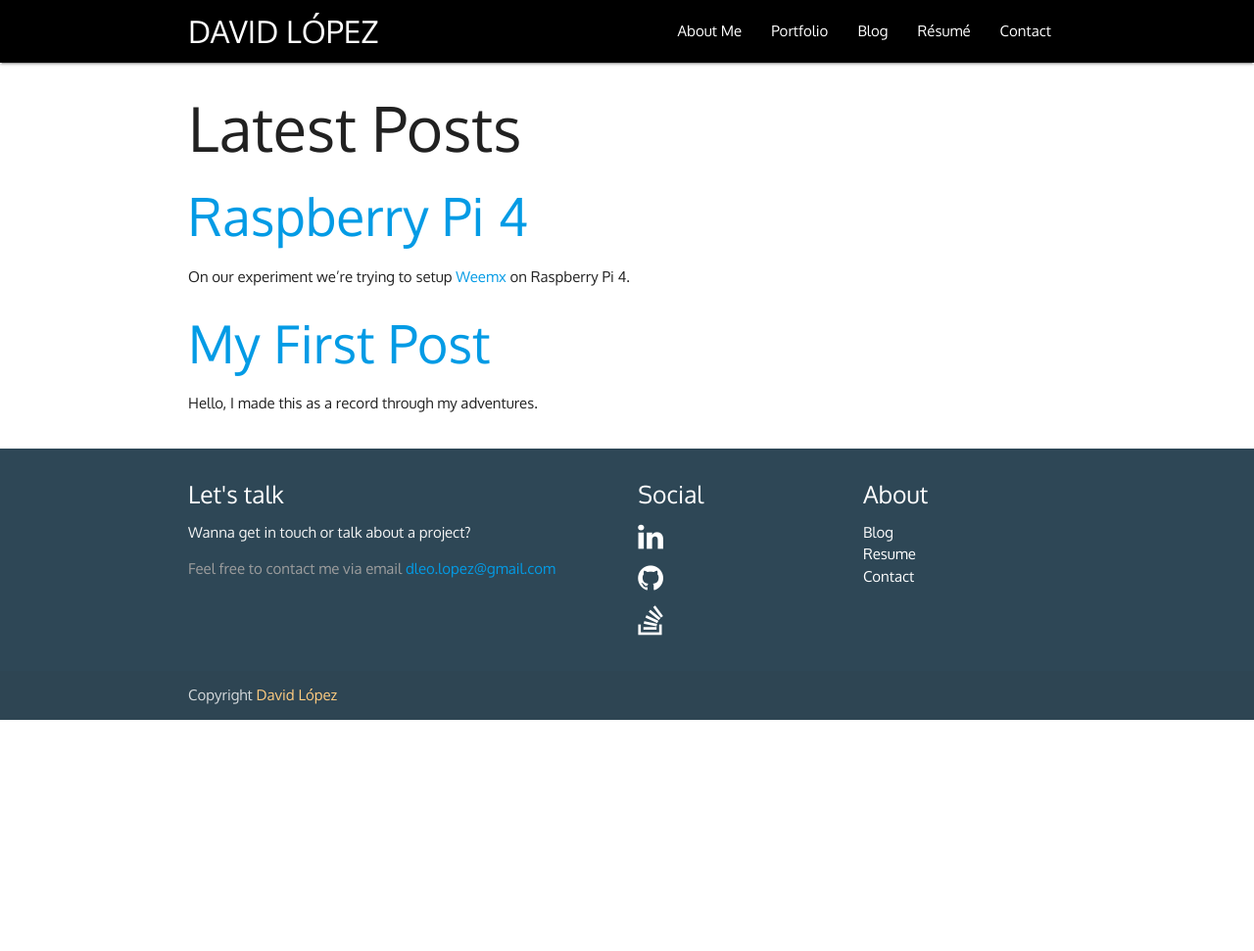
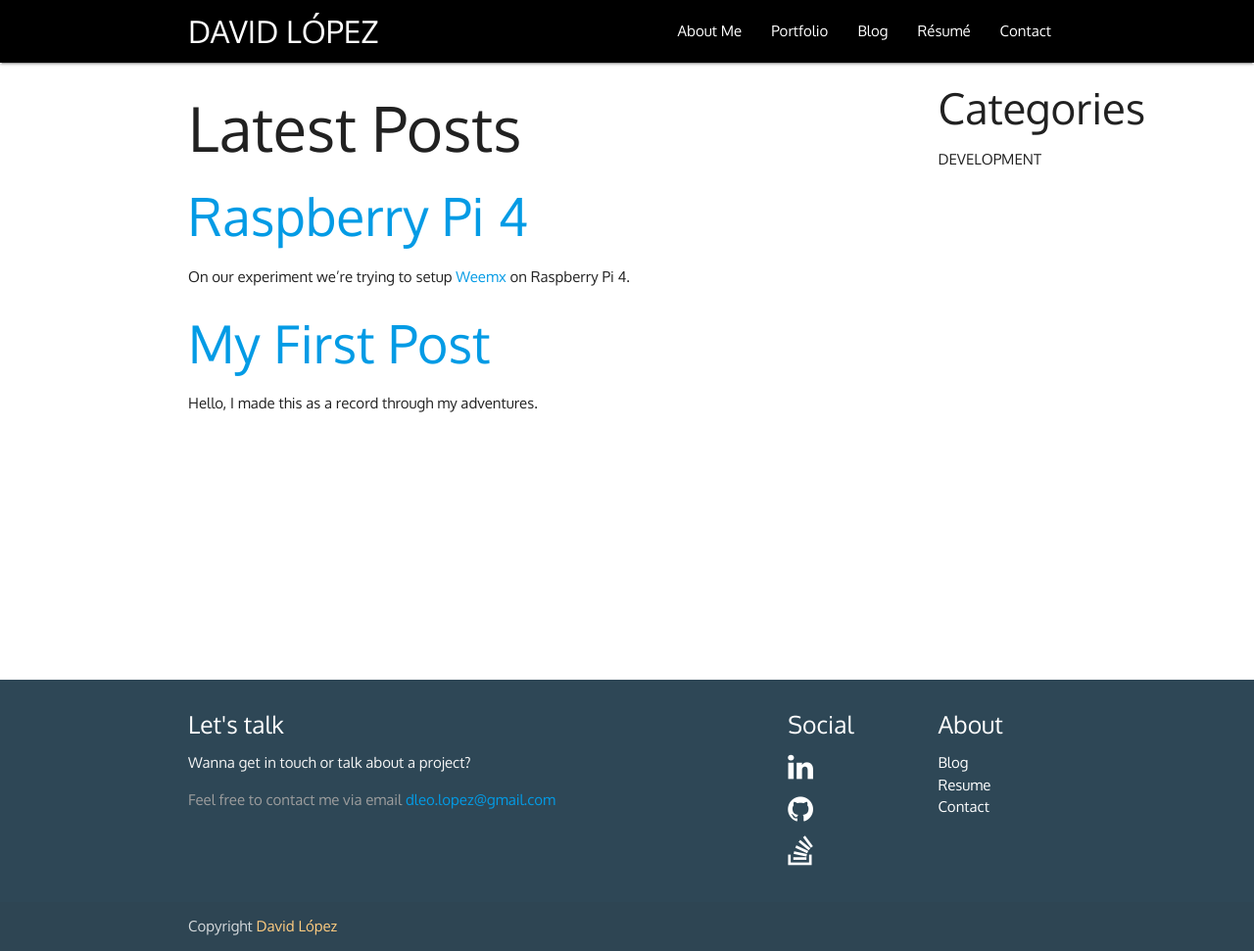
Before and after one commit to dleo/dleo.github.io, a Jekyll site: the page built from blog.html, in a window 1280 px wide. Shown: the whole page at 98% size. Built offline with Jekyll 4.4.1, drawn with Linux system fonts in a browser that asks for light colours; before the commit the page ends 900 px from its top, so only the background shows below that.

Commit message:
Added new background on front
* Added categories list panel
* Fixed minor changes for CSS on big monitors.

```diff
--- a/_layouts/default.html
+++ b/_layouts/default.html
@@ -7,12 +7,12 @@
     <footer class="page-footer blue-grey">
     <div class="container">
       <div class="row">
-        <div class="col l6 s12">
+        <div class="col l8 m6 s12">
           <h5 class="white-text">Let's talk</h5>
           <p class="grey-text text-lighten-4">Wanna get in touch or talk about a project?</p>
           <p class="grey-text">Feel free to contact me via email <a href="mailto:dleo.lopez@gmail.com">dleo.lopez@gmail.com</a></p>
         </div>
-        <div class="col l3 s12">
+        <div class="col l2 m3 s12">
           <h5 class="white-text">Social</h5>
           <ul class="footer-social">
             <li><a class="white-text" href="{{ site.in_profile }}"><i class="fa fa-linkedin fa-2x" aria-hidden="true"></i></li>
@@ -20,7 +20,7 @@
             <li><a class="white-text" href="{{ site.stackoverflow_profile }}"><i class="fa fa-stack-overflow fa-2x" aria-hidden="true"></i></a></li>
           </ul>
         </div>
-        <div class="col l3 s12">
+        <div class="col l2 m3 s12">
           <h5 class="white-text">About</h5>
           <ul>
             <li><a class="white-text" href="/blog.html">Blog</a></li>
--- a/blog.html
+++ b/blog.html
@@ -3,9 +3,9 @@ layout: default
 title: Blog
 ---
 {% include navbar.html %}
-<div class="container">
+<div class="container blog">
     <div class="row">
-      <div class="col">
+      <div class="col s12 m8 l10">
         <h1>Latest Posts</h1>
 
         <ul>
@@ -17,5 +17,20 @@ title: Blog
           {% endfor %}
         </ul>
       </div>
+      <div class="col s12 m4 l2">
+        <h3>Categories</h3>
+        <ul>
+          {% for category in site.categories %}
+            <div class="archive-group">
+              <li>
+                  {% capture category_name %}{{ category | first }}{% endcapture %}
+                  <div id="#{{ category_name | slugize }}"></div>
+                  <p>{{ category_name | upcase }}</p>
+              </li>
+
+            </div>
+          {% endfor %}
+        </ul>
+      </div>
     </div>
   </div>
--- a/css/main.scss
+++ b/css/main.scss
@@ -46,7 +46,9 @@ $on-laptop:        800px;
 }
 
 .skills {
-    background-image: url("../assets/bg2.jpg");
+    background-image: url("../assets/bg3.jpg");
+    background-repeat: no-repeat;
+    background-size: cover;
 }
 
 .text-shadow {
@@ -160,3 +162,8 @@ footer.page-footer {
     width: 100%;
     height: auto;
 }
+
+// Blog Section
+.blog {
+    min-height: 70vh;
+}
```
Also changed, not shown: assets/bg3.jpg (added).
